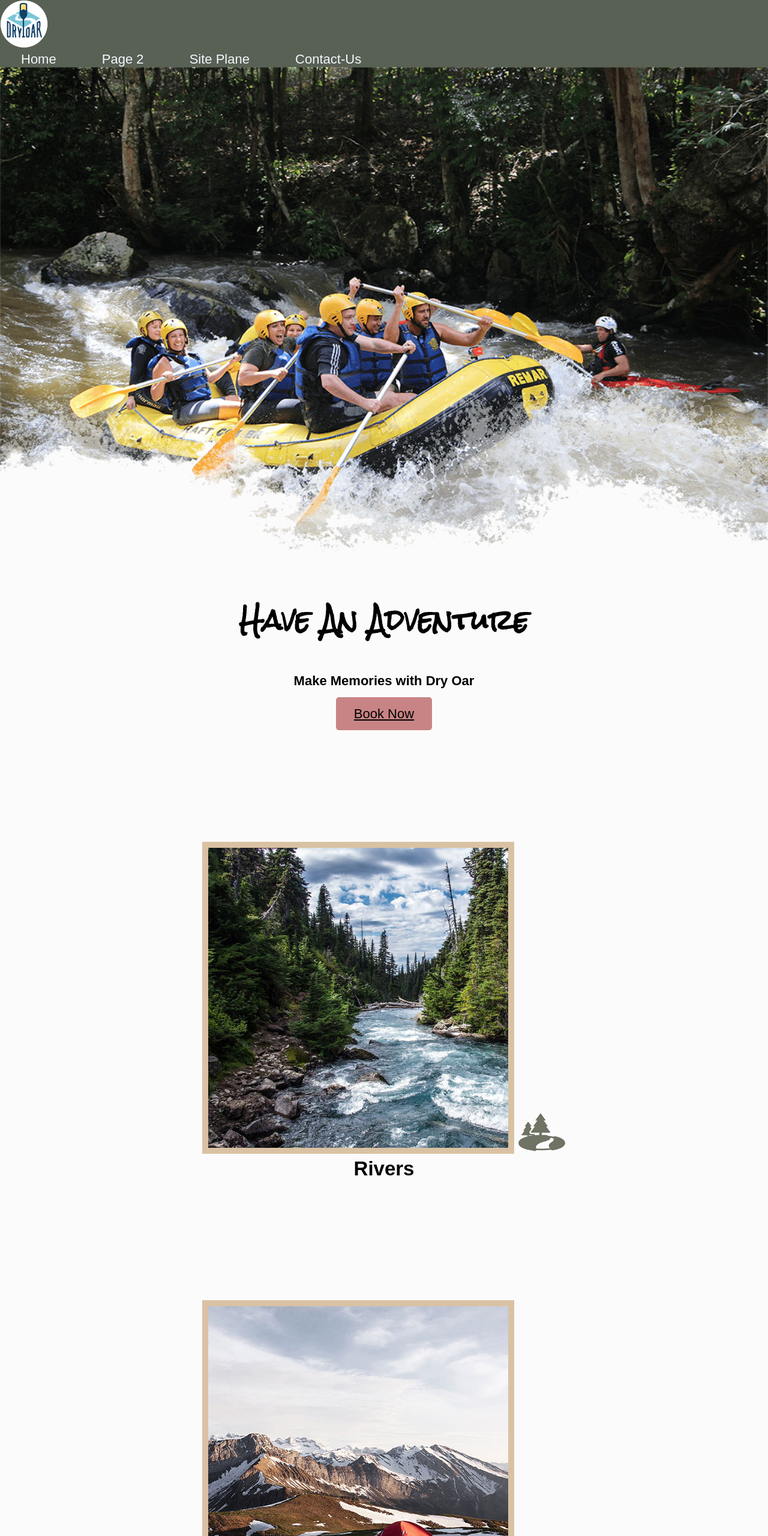
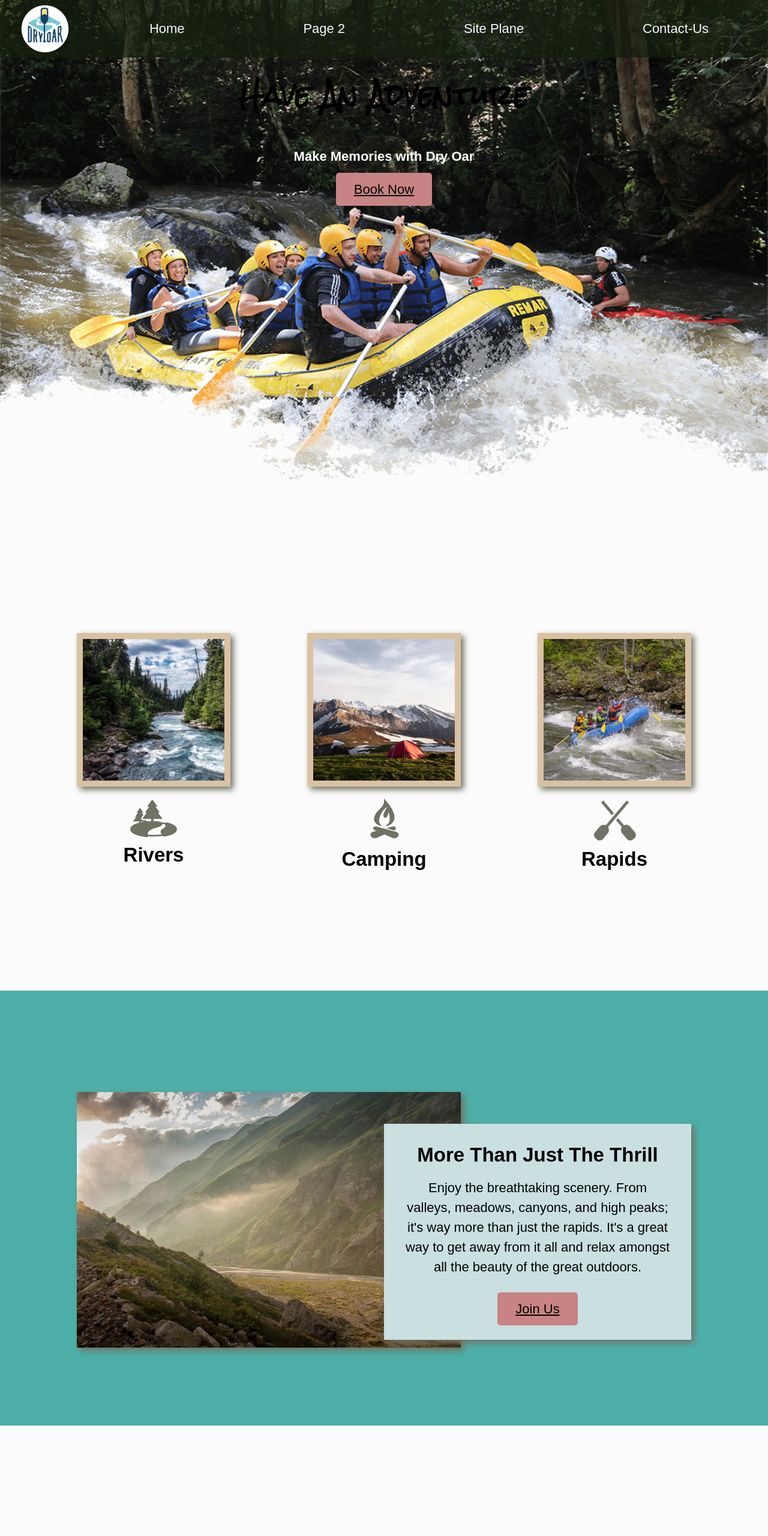
Before and after one commit to luyinga/wdd130, a plain HTML site: page wwr/index.html in a window 1280 px wide. Shown: the top 2560 px of the page at 60% size. Drawn offline with Linux system fonts and the light colour scheme.

Commit message:
Changes made

```diff
--- a/wwr/styles/style.css
+++ b/wwr/styles/style.css
@@ -2,6 +2,10 @@
 #content {
     max-width: 1600px;
     margin: 0 auto;
+}
+nav {
+    display: flex;
+    justify-content: space-around;
 }
 nav a {
     text-align: center;
@@ -34,6 +38,8 @@ body {
 }
 header {
     background-color:rgba(20,30,13, .7);
+    display: grid;
+    grid-template-columns: 150px auto;
 }
 nav a:hover {
     background-color: black;
@@ -63,6 +69,9 @@ footer {
     background-color: rgb(172, 192, 195);
     padding: 25px 50px;
     margin-top: 200px;
+    display: flex;
+    justify-content: space-around;
+    align-items: center;
 }
 .home-title {
     color: black;
@@ -108,6 +117,8 @@ h2 {
 }
 #logo_link {
     padding-top: 5px;
+    justify-self: center;
+    align-self: center;
 }
 footer .social img {
     padding-top: 15px;
@@ -121,3 +132,104 @@ footer .social img {
 main section img {
     box-sizing: border-box;
 }
+#hero {
+    display: grid;
+    grid-template-columns: 1fr 3fr 1fr;
+    margin-top: -100px;
+}
+#hero-box {
+    grid-column: 1/4;
+    grid-row: 1/3;
+    z-index: -1;
+}
+#hero-msg {
+    grid-column: 2/3;
+    grid-row: 1/2;
+    margin-top: 100px;
+}
+#hero-msg h4 {
+    color: white;
+}
+.home-grid {
+    display: grid;
+    grid-template-columns: repeat(10, 1fr);
+}
+.card-img, .mountains {
+    width: 100%;
+}
+.rivers-card {
+    grid-column: 2/4;
+    grid-row: 2/3;
+}
+.camping-card {
+    grid-column: 5/7;
+    grid-row: 2/3;
+}
+.rapids-card {
+    grid-column: 8/10;
+    grid-row: 2/3;
+}
+#background {
+    grid-column: 1/11;
+    grid-row: 4/9;
+}
+.mountains {
+    grid-column: 2/7;
+    grid-row: 5/8;
+    box-shadow: 5px 5px 10px #6f7364;
+}
+.msg {
+    grid-column: 6/10;
+    grid-row: 6/7;
+    box-shadow: 5px 5px 10px #6f7364;
+}
+.card-img {
+    border: 10px solid #d9c2a3;
+    transition: transform .5s;
+    box-shadow: 5px 5px 10px #6f7364;
+}
+.card-img:hover {
+    opacity: .6;
+    transform: scale(1.1);
+}
+@media screen and (max-width: 900px) {
+    #hero, .home-grid {
+        display: block;
+        height: auto;
+    }
+    nav, footer {
+        flex-direction: column;
+    }
+    nav a {
+        display: block;
+        padding: 15px;
+    }
+    #hero {
+        margin-top: 0;
+    }
+    #hero-msg {
+        margin-top: 0;
+    }
+    #hero-msg h4 {
+        display: none;
+    }
+    .home-title {
+        font-size: 25px;
+        color: #6f7364;
+    }
+    .rivers-card, .camping-card, .rapids-card {
+        margin: 50px auto;
+        width: 60%;
+    }
+    #background {
+        display: none;
+    }
+    .mountains, .msg {
+        width: 80%;
+        display: block;
+        margin: 0 auto;
+    }
+    footer {
+        margin-top: 25px;
+    }
+}
```
